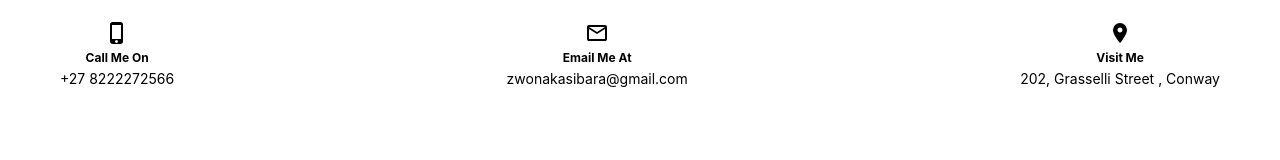
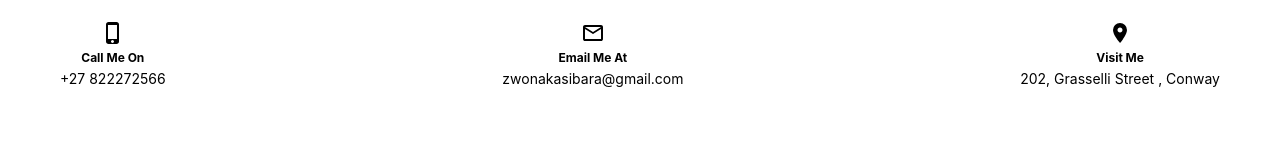
Before and after one commit to Mulelur/sibara-e-poe, a React (Create React App) app: page /contact in a window 1280 px wide. Shown: the part 560-720 px from the top of the page. Built offline with nearby package versions, Linux system fonts and the light colour scheme.

Commit message:
edit contact

```diff
--- a/src/container/contact/contact.js
+++ b/src/container/contact/contact.js
@@ -15,7 +15,7 @@ export default function ContactContainer() {
           <Contact.IconsItem>
             <PhoneIcon />
             <Contact.IconsTitle>Call Me On</Contact.IconsTitle>
-            <Contact.Text>+27 8222272566</Contact.Text>
+            <Contact.Text>+27 822272566</Contact.Text>
           </Contact.IconsItem>
           <Contact.IconsItem>
             <MailIcon />
```
